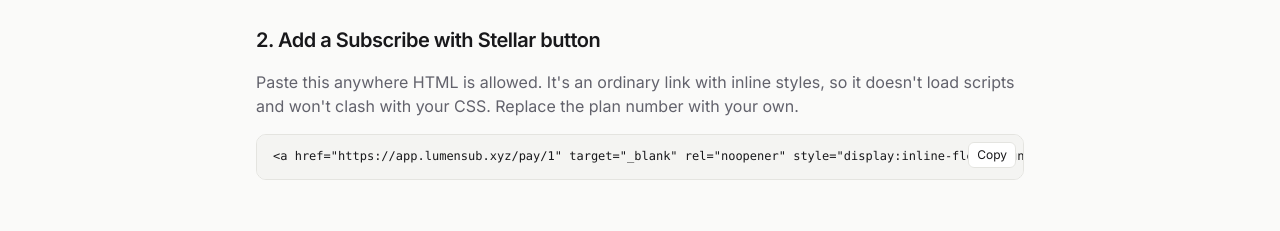
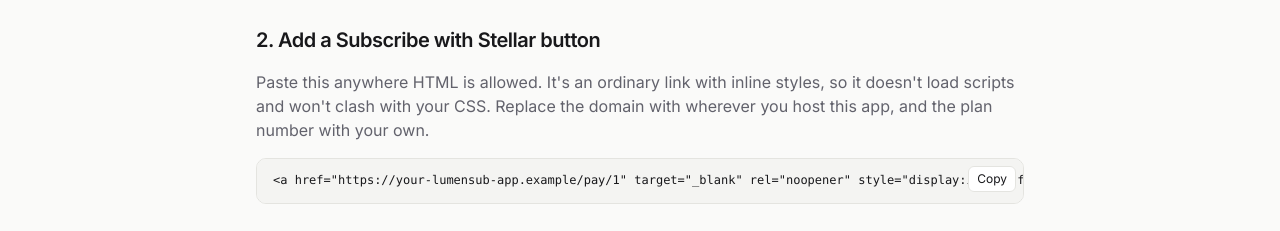
Before and after one commit to lumensub/lumensub-app, a Next.js app: page /docs in a window 1280 px wide. Shown: the part 387-618 px from the top of the page. Built offline with nearby package versions, Linux system fonts and the light colour scheme; no server answers; what @lumensub/sdk would draw is missing.

Commit message:
docs: use a placeholder domain in the button snippet

```diff
--- a/src/app/docs/page.tsx
+++ b/src/app/docs/page.tsx
@@ -65,9 +65,9 @@ export default function DocsPage() {
       <Section id="button" title="2. Add a Subscribe with Stellar button">
         <p className="text-fg-muted">
           Paste this anywhere HTML is allowed. It&apos;s an ordinary link with inline styles, so it doesn&apos;t load
-          scripts and won&apos;t clash with your CSS. Replace the plan number with your own.
+          scripts and won&apos;t clash with your CSS. Replace the domain with wherever you host this app, and the plan number with your own.
         </p>
-        <CodeBlock label="Button HTML" code={subscribeButtonHtml("https://app.lumensub.xyz", "1")} />
+        <CodeBlock label="Button HTML" code={subscribeButtonHtml("https://your-lumensub-app.example", "1")} />
       </Section>
 
       <Section id="sdk" title="3. Build transactions with the SDK">
```
